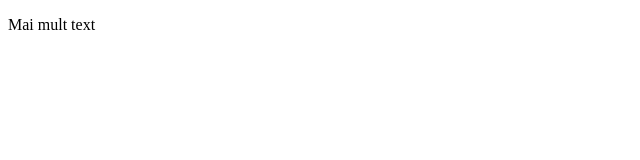
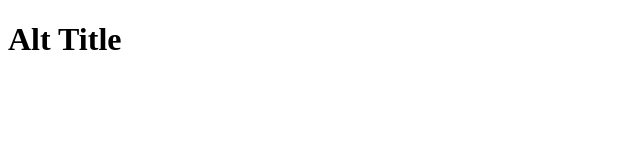
Before and after one commit to RoxanaMindreci/demo, a plain HTML site: page fisierNou.html in a window 1280 px wide. Shown: the whole page, without its empty margins (0-640 px from the left). Drawn offline with Linux system fonts and the light colour scheme.

Commit message:
update title in fisierNou.html

```diff
--- a/fisierNou.html
+++ b/fisierNou.html
@@ -4,6 +4,6 @@
     <title>Document</title>
 </head>
 <body>
-  <p>Mai mult text</p>
+  <h1>Alt Title </h1>
 </body>
 </html>
```
